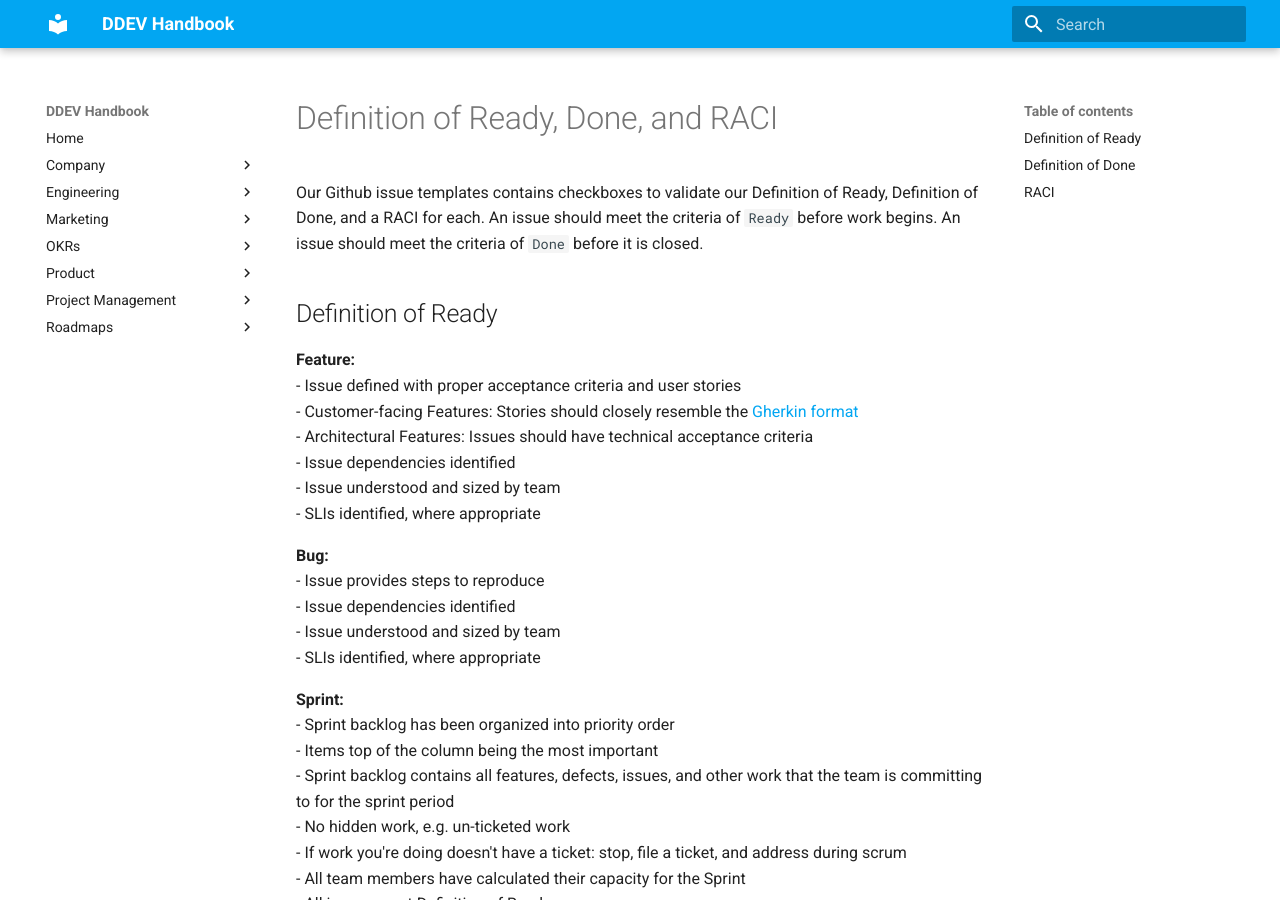
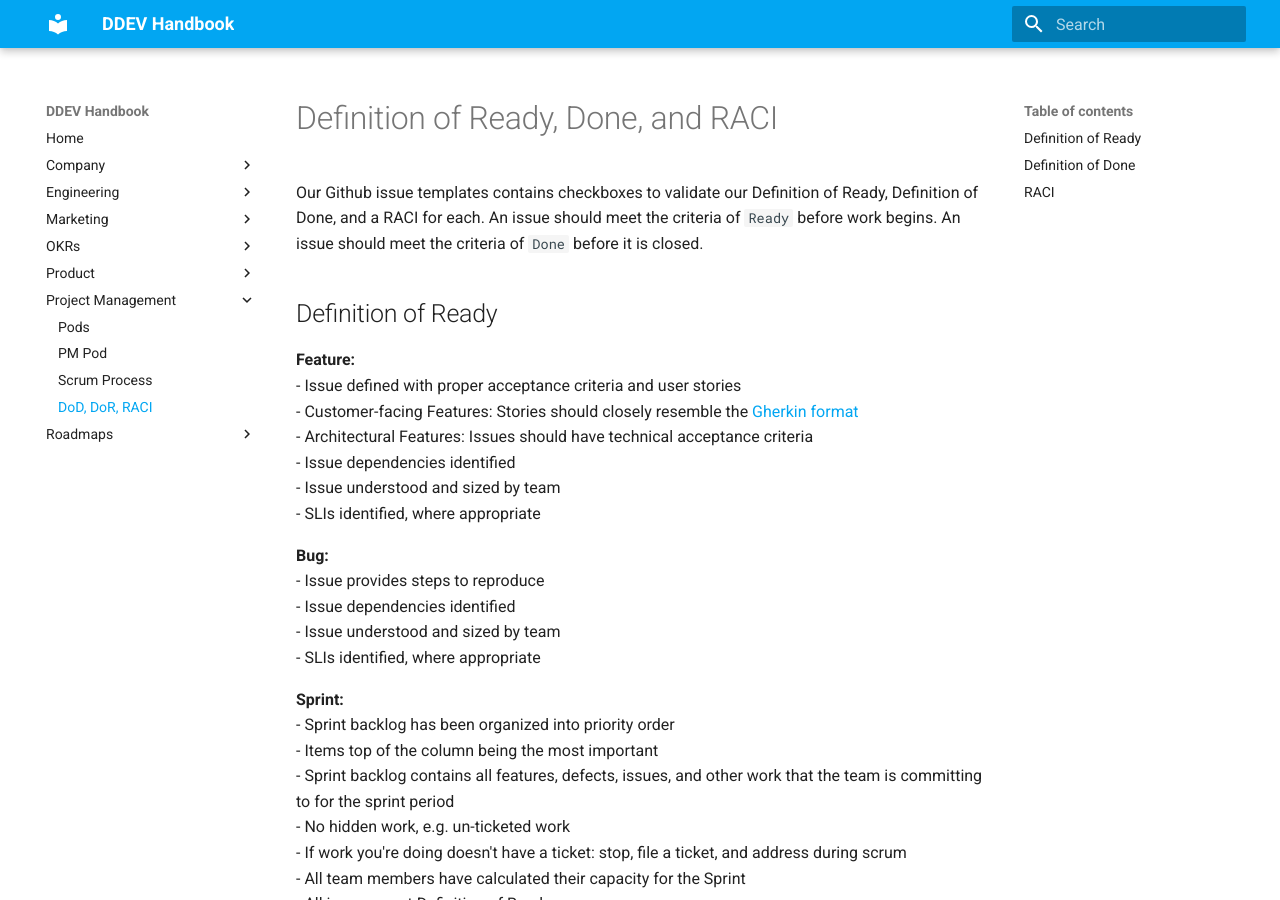
Before and after one commit to fru-io/handbook, an MkDocs documentation site: the page built from docs/project-management/dor-dod-raci.md, in a window 1280 px wide and 900 px high. Built offline with MkDocs 1.6.1 and Material for MkDocs 9.7.7, drawn with Linux system fonts in a browser that asks for light colours.

Commit message:
Update mkdocs.yml
fix file path

```diff
--- a/mkdocs.yml
+++ b/mkdocs.yml
@@ -25,7 +25,7 @@ nav:
         - Pods: project-management/pods.md
         - PM Pod: project-management/pm-pod.md
         - Scrum Process: project-management/scrum.md
-        - DoD, DoR, RACI: project-management/dod-dor-raci.md
+        - DoD, DoR, RACI: project-management/dor-dod-raci.md
     - Roadmaps:
         - DDEV-Live: roadmaps/ddev-live.md
 markdown_extensions:
```
